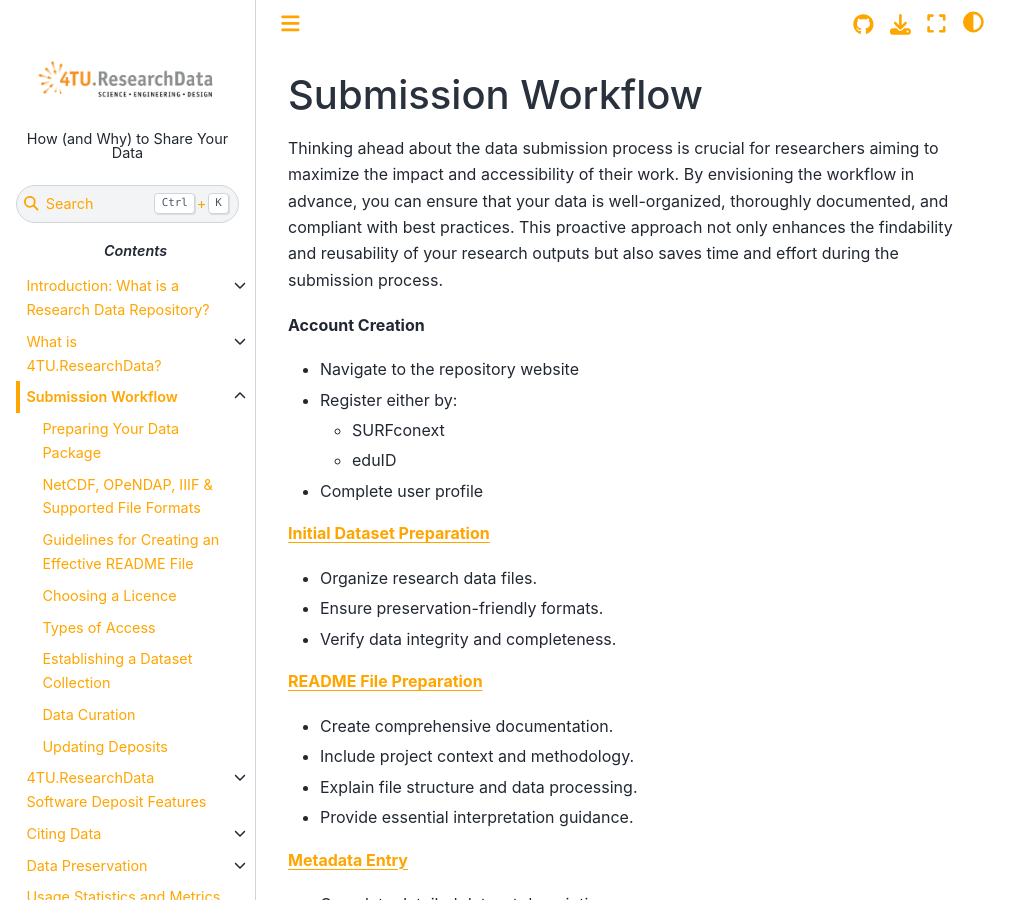
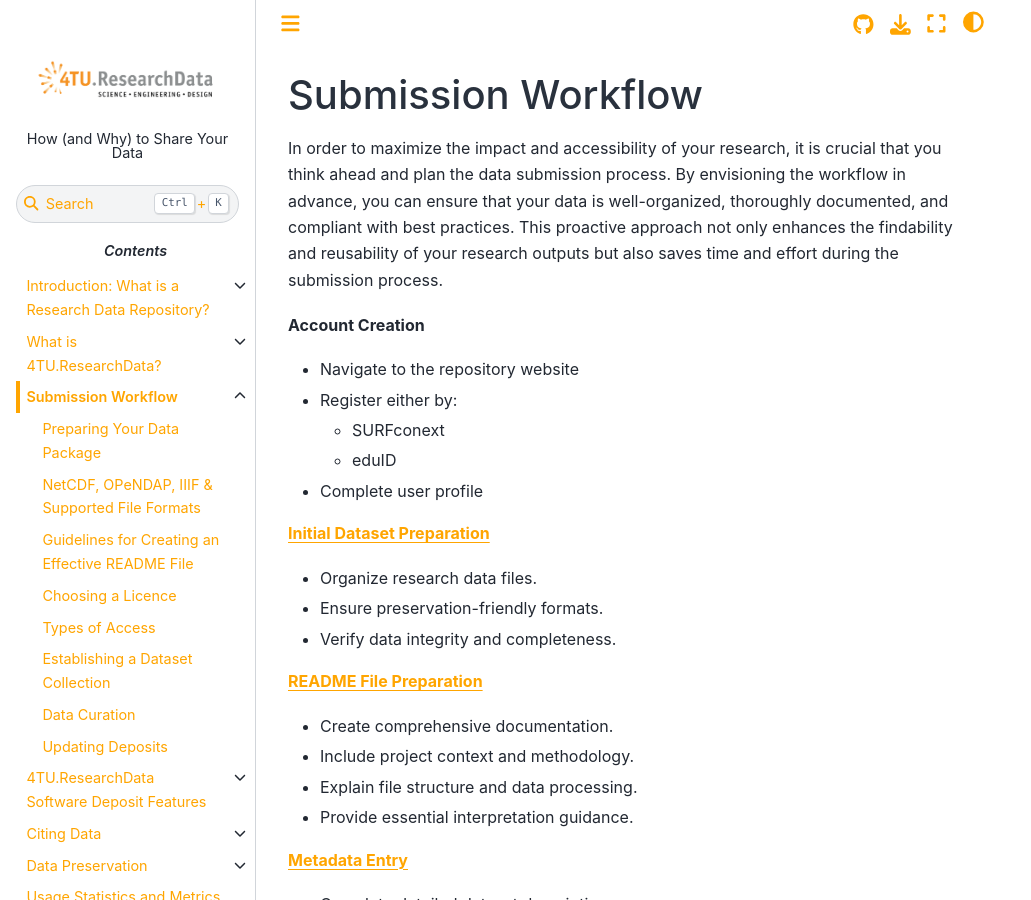
Before and after one commit to TUDelft-books/FAIR4TU_Submission_Help, a Jupyter Book: the page built from book/submission_workflow/intro.md, in a window 1280 px wide and 900 px high. Shown: the whole window, without its empty margins (0-1031 px from the left). Built offline with Jupyter Book 1.0.4 settings and Sphinx 7.4.7 and the Sphinx Book theme 1.1.4, drawn with Linux system fonts in a browser that asks for light colours; pages that are not in the unit, such as notebooks, are missing from menus; comment, search, counter and statistics services are not loaded.

Commit message:
Update intro.md

```diff
--- a/book/submission_workflow/intro.md
+++ b/book/submission_workflow/intro.md
@@ -25,7 +25,7 @@
     }
 </style>
 
-Thinking ahead about the data submission process is crucial for researchers aiming to maximize the impact and accessibility of their work. By envisioning the workflow in advance, you can ensure that your data is well-organized, thoroughly documented, and compliant with best practices. This proactive approach not only enhances the findability and reusability of your research outputs but also saves time and effort during the submission process.
+In order to maximize the impact and accessibility of your research, it is crucial that you think ahead and plan the data submission process. By envisioning the workflow in advance, you can ensure that your data is well-organized, thoroughly documented, and compliant with best practices. This proactive approach not only enhances the findability and reusability of your research outputs but also saves time and effort during the submission process.
 
 **Account Creation**
 * Navigate to the repository website
```
